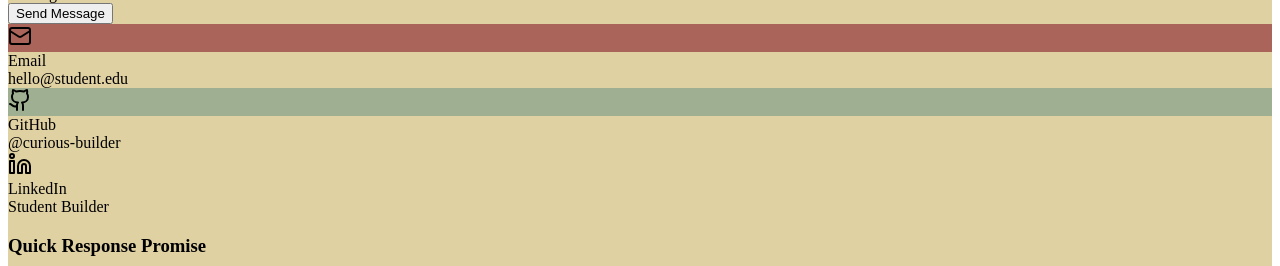
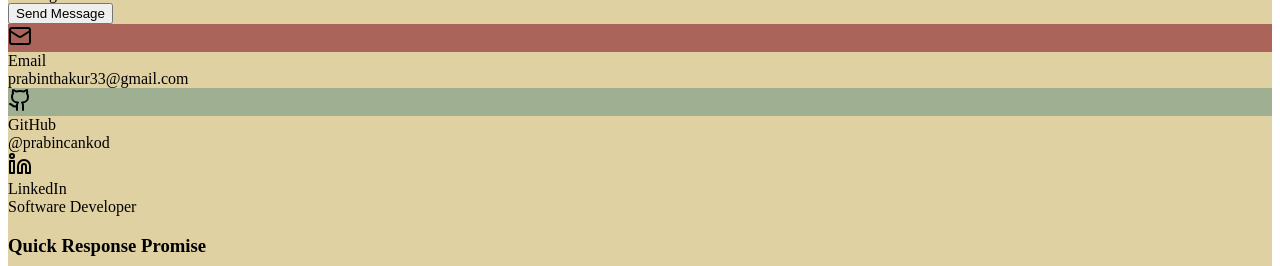
Before and after one commit to sirajahsraf/portfolio, a React (Vite) app in the folder client/: page / in a window 1280 px wide. Shown: the part 1297-1563 px from the top of the page. Built offline with nearby package versions, Linux system fonts and the light colour scheme; no server answers.

Commit message:
Update global.d.ts: adjust ServerOptions interface and module declarations

```diff
--- a/client/index.html
+++ b/client/index.html
@@ -4,7 +4,7 @@
     <meta charset="UTF-8" />
     <link rel="icon" type="image/svg+xml" href="/vite.svg" />
     <meta name="viewport" content="width=device-width, initial-scale=1.0" />
-    <title>Alex Chen - Portfolio</title>
+    <title>Prabin Thakur - Portfolio</title>
     <link rel="preconnect" href="https://fonts.googleapis.com">
     <link rel="preconnect" href="https://fonts.gstatic.com" crossorigin>
     <link href="https://fonts.googleapis.com/css2?family=Inter:wght@300;400;500;600;700&family=Playfair+Display:wght@400;500;600;700&display=swap" rel="stylesheet">
--- a/client/src/components/sections/contact.tsx
+++ b/client/src/components/sections/contact.tsx
@@ -154,7 +154,7 @@ export default function Contact() {
                 </div>
                 <div>
                   <div className="font-semibold text-gray-900 text-lg">Email</div>
-                  <div className="text-gray-600">hello@student.edu</div>
+                  <div className="text-gray-600">prabinthakur33@gmail.com</div>
                 </div>
               </div>
 
@@ -164,7 +164,7 @@ export default function Contact() {
                 </div>
                 <div>
                   <div className="font-semibold text-gray-900 text-lg">GitHub</div>
-                  <div className="text-gray-600">@curious-builder</div>
+                  <div className="text-gray-600">@prabincankod</div>
                 </div>
               </div>
 
@@ -174,7 +174,7 @@ export default function Contact() {
                 </div>
                 <div>
                   <div className="font-semibold text-gray-900 text-lg">LinkedIn</div>
-                  <div className="text-gray-600">Student Builder</div>
+                  <div className="text-gray-600">Software Developer</div>
                 </div>
               </div>
             </div>
--- a/package.json
+++ b/package.json
@@ -1,5 +1,5 @@
 {
-  "name": "alex-chen-portfolio",
+  "name": "prabin-thakur-portfolio",
   "version": "1.0.0",
   "type": "module",
   "scripts": {
```
